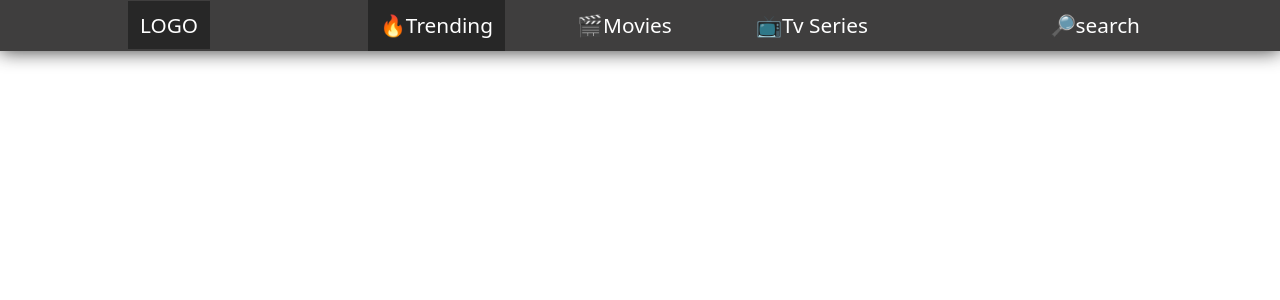
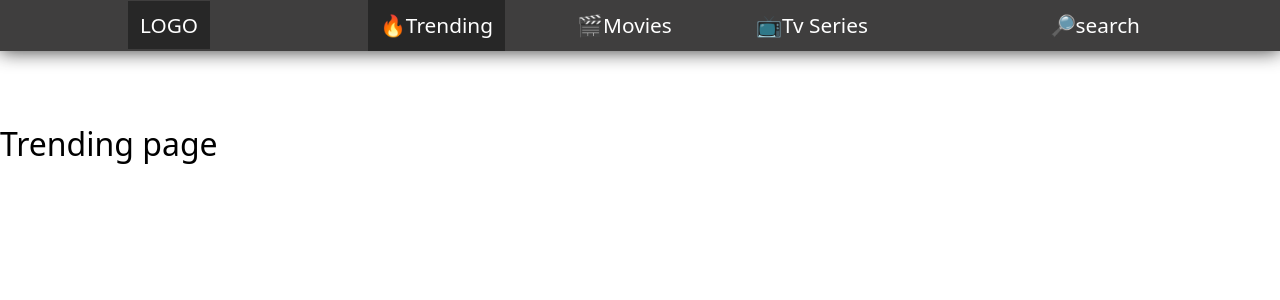
Before and after one commit to arpit-pathak/Movie-App, a React (Create React App) app: page / in a window 1280 px wide. Shown: the top 300 px of the page. Built offline with nearby package versions, Linux system fonts and the light colour scheme.

Commit message:
connected routes to components in navbar

```diff
--- a/src/App.css
+++ b/src/App.css
@@ -0,0 +1,7 @@
+.app {
+    padding-top: 120px;
+}
+
+.pageTitle {
+    font-size: 2rem;
+}
--- a/src/App.js
+++ b/src/App.js
@@ -1,15 +1,19 @@
 import { BrowserRouter, Routes, Route } from "react-router-dom";
 import Navbar from "./components/Navbar/Navbar";
 import "./App.css";
+import Movies from "./Pages/Movies/Movies";
+import Series from "./Pages/Series/Series";
+import Trending from "./Pages/Trending/Trending";
+import Search from "./Pages/Search/Search";
 function App() {
   return (
     <BrowserRouter>
       <div className="app">
         <Routes>
-          <Route path="/" element={<></>} exact />
-          <Route path="/series" element={<></>} />
-          <Route path="/movies" element={<></>} />
-          <Route path="/search" element={<></>} />
+          <Route path="/" element={<Trending />} exact />
+          <Route path="/series" element={<Series />} />
+          <Route path="/movies" element={<Movies />} />
+          <Route path="/search" element={<Search />} />
         </Routes>
         <Navbar />
       </div>
```
